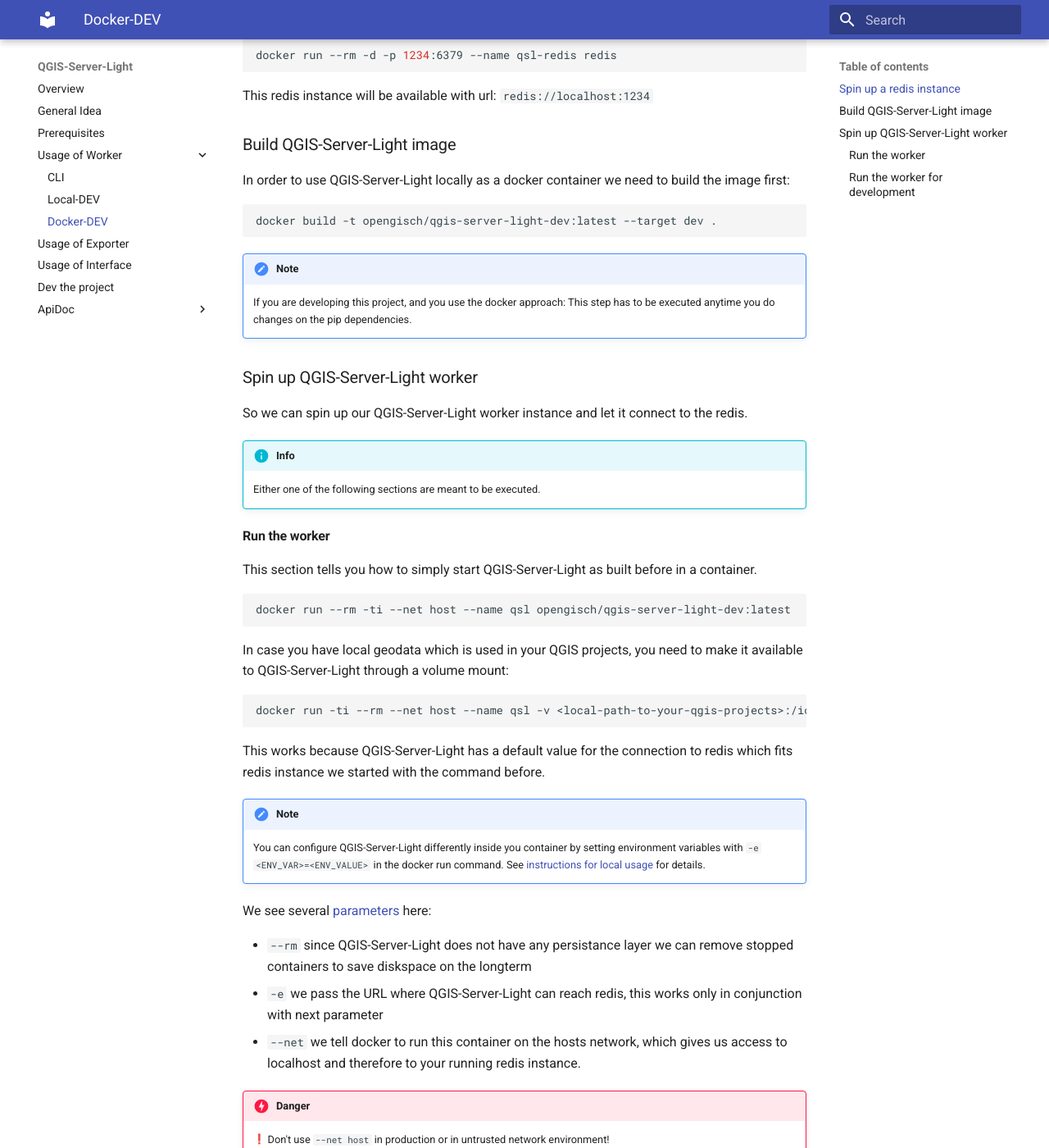
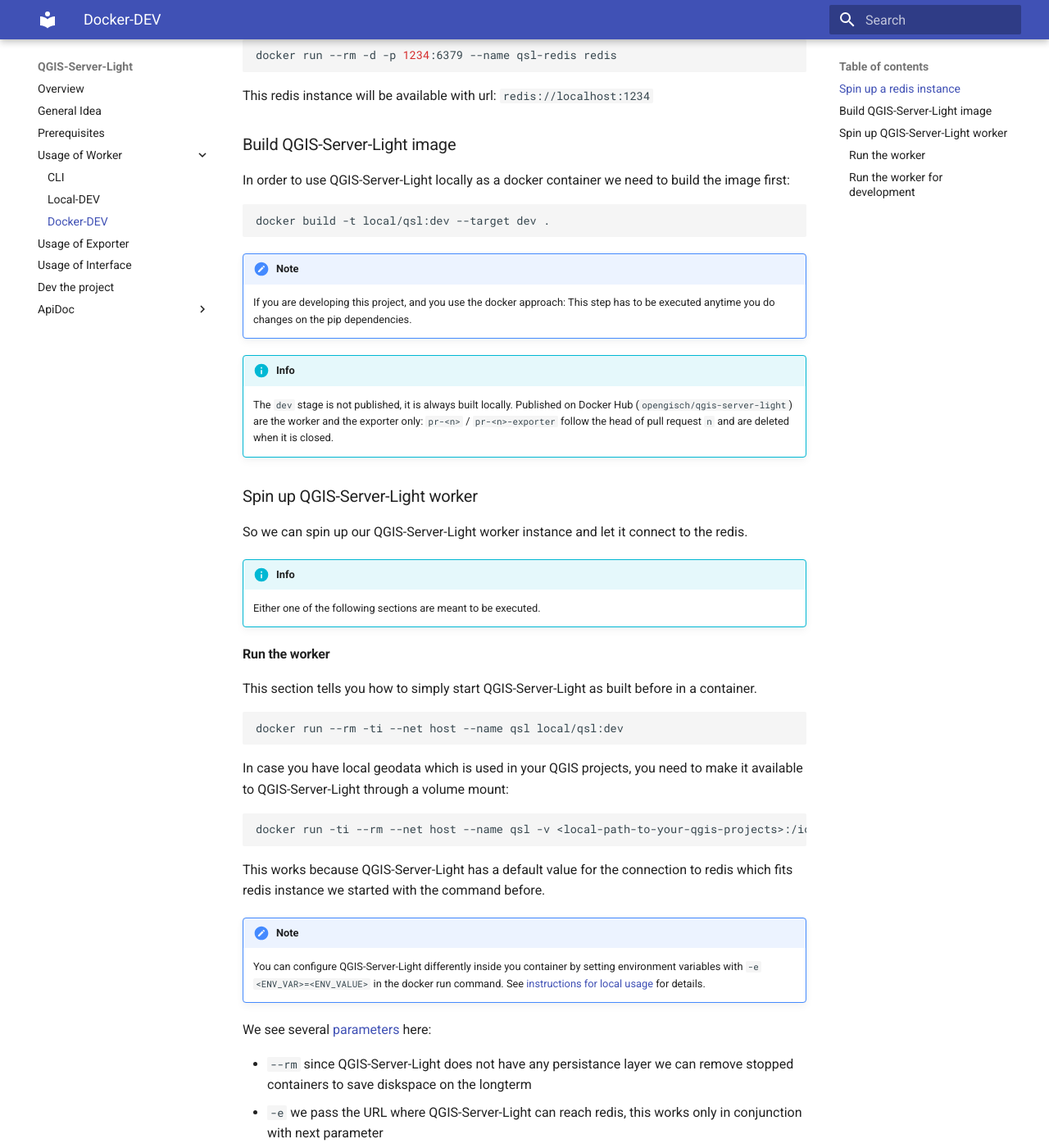
Before and after one commit to opengisch/qgis-server-light, an MkDocs documentation site: the page built from docs/src/usage.worker.docker.md, in a window 1280 px wide and 1400 px high, scrolled down 261 px. Shown: the whole window at 82% size. Built offline with MkDocs 1.6.1 and Material for MkDocs 9.7.7, drawn with Linux system fonts in a browser that asks for light colours; emoji names are drawn with the system emoji font; some of the changed text lies outside the part shown.

Commit message:
refine pr builds, add labels on PRS changing interface or dispatcher, worker and exporter imagenames so its clear what is what

````diff
--- a/docs/src/usage.worker.docker.md
+++ b/docs/src/usage.worker.docker.md
@@ -13,12 +13,17 @@
 In order to use QGIS-Server-Light locally as a docker container we need to build the image first:
 
 ```shell
-docker build -t opengisch/qgis-server-light-dev:latest --target dev .
+docker build -t local/qsl:dev --target dev .
 ```
 
 !!! note
     If you are developing this project, and you use the docker approach: This step has to be executed
     anytime you do changes on the pip dependencies.
+
+!!! info
+    The `dev` stage is not published, it is always built locally. Published on Docker Hub
+    (`opengisch/qgis-server-light`) are the worker and the exporter only: `pr-<n>` / `pr-<n>-exporter`
+    follow the head of pull request `n` and are deleted when it is closed.
 
 
 ### Spin up QGIS-Server-Light worker
@@ -33,14 +38,14 @@
 This section tells you how to simply start QGIS-Server-Light as built before in a container.
 
 ```shell
-docker run --rm -ti --net host --name qsl opengisch/qgis-server-light-dev:latest
+docker run --rm -ti --net host --name qsl local/qsl:dev
 ```
 
 In case you have local geodata which is used in your QGIS projects, you need to make it available to
 QGIS-Server-Light through a volume mount:
 
 ```shell
-docker run -ti --rm --net host --name qsl -v <local-path-to-your-qgis-projects>:/io/data opengisch/qgis-server-light-dev:latest
+docker run -ti --rm --net host --name qsl -v <local-path-to-your-qgis-projects>:/io/data local/qsl:dev
 ```
 
 This works because QGIS-Server-Light has a default value for the connection to redis which fits redis
@@ -68,13 +73,13 @@
 project directory when calling the `docker` command.
 
 ```shell
-docker run --rm -ti --net host -v $(pwd):/app --name qsl opengisch/qgis-server-light-dev:latest run-reload
+docker run --rm -ti --net host -v $(pwd):/app --name qsl local/qsl:dev run-reload
 ```
 
 or in case you have file geodata locally (e.g. GeoPackage):
 
 ```shell
-docker run -ti --rm --net host --name qsl -v $(pwd):/app -v <local-path-to-your-qgis-projects>:/io/data opengisch/qgis-server-light-dev:latest run-reload
+docker run -ti --rm --net host --name qsl -v $(pwd):/app -v <local-path-to-your-qgis-projects>:/io/data local/qsl:dev run-reload
 ```
 
 This mounts the source code directory into the container so that you can change source code locally, and it
````
Also changed, not shown: docs/src/dev.md (+3 -3 lines), 4 other files.
